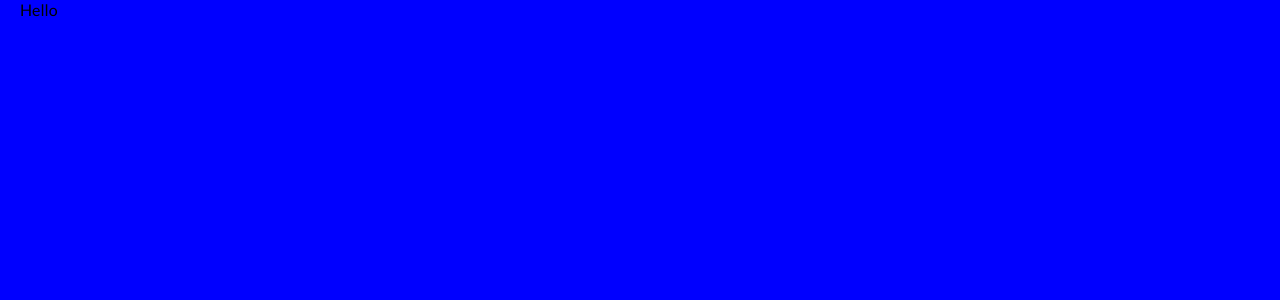
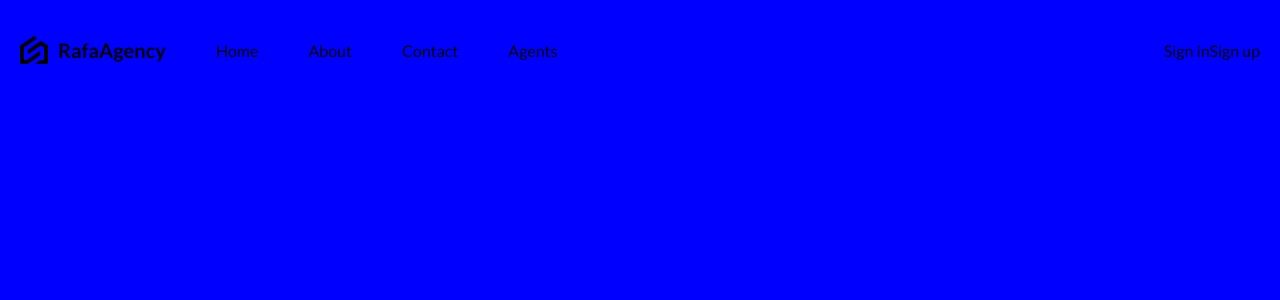
Before and after one commit to Rauf-pro/agency_app, a React (Vite) app in the folder client/: page / in a window 1280 px wide. Shown: the top 300 px of the page. Built offline with nearby package versions, Linux system fonts and the light colour scheme.

Commit message:
add: style for navbar

```diff
--- a/client/package.json
+++ b/client/package.json
@@ -12,6 +12,7 @@
   "dependencies": {
     "react": "^18.2.0",
     "react-dom": "^18.2.0",
+    "react-router-dom": "^6.22.3",
     "sass": "^1.74.1"
   },
   "devDependencies": {
--- a/client/src/App.jsx
+++ b/client/src/App.jsx
@@ -1,8 +1,9 @@
+import Navbar from "./components/navbar/Navbar";
 import "./layout.scss";
 
 function App() {
   return <>
-    <div className="layout">Hello</div>
+    <div className="layout"><Navbar/></div>
   </>;
 }
 
--- /dev/null
+++ b/client/src/components/navbar.scss
@@ -0,0 +1,32 @@
+nav {
+    display: flex;
+    justify-content: space-between;
+    height: 100px;
+    align-items: center;
+
+    .left {
+        flex: 3;
+        display: flex;
+        align-items: center;
+        gap: 50px;
+
+        .logo{
+            font-weight: bold;
+            font-size: 20px;
+            display: flex;
+            align-items: center;
+            gap: 10px;
+
+            img{
+                width: 28px;
+            }
+        }
+    }
+
+    .right {
+        flex: 2;
+        display: flex;
+        align-items: center;
+        justify-content: flex-end;
+    }
+}
--- /dev/null
+++ b/client/src/components/navbar/Navbar.jsx
@@ -0,0 +1,24 @@
+import "../navbar.scss";
+import { Link } from "react-router-dom";
+
+function Navbar() {
+  return (
+    <nav>
+      <div className="left">
+        <a href="/" className="logo">
+          <img src="/logo.png" alt="Logo" />
+          <span>RafaAgency</span>
+        </a>
+        <a href="/">Home</a>
+        <a href="/">About</a>
+        <a href="/">Contact</a>
+        <a href="/">Agents</a>
+      </div>
+      <div className="right">
+      <a href="/">Sign in</a>
+        <a href="/">Sign up</a>
+      </div>
+    </nav>
+  );
+}
+export default Navbar;
```
Also changed, not shown: 1 other file (tests, documents, lock files or other folders).
